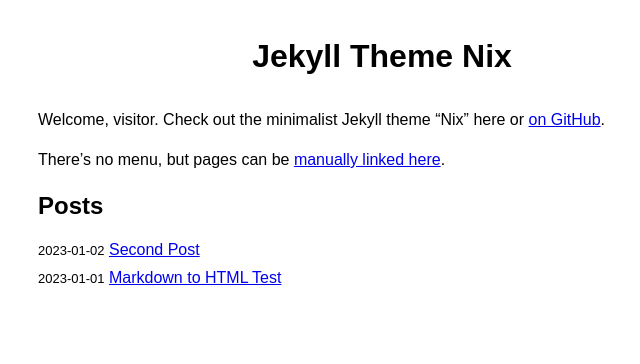
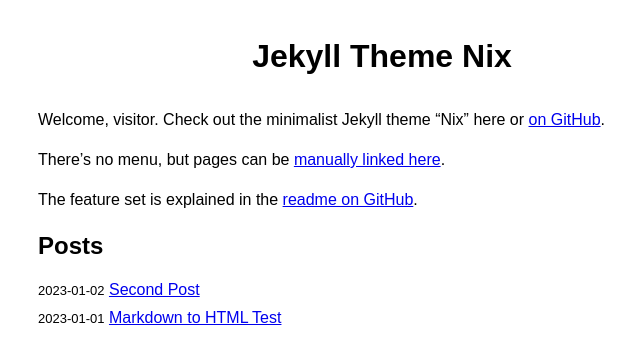
Before and after one commit to michaelnordmeyer/jekyll-theme-nix, a Jekyll site: the page built from index.md, in a window 1280 px wide. Shown: the top 364 px of the page, without its empty margins (258-898 px from the left). Built offline with Jekyll 4.4.1, drawn with Linux system fonts in a browser that asks for light colours; cached includes are drawn as plain includes.

Commit message:
Add info about feature set to demo

```diff
--- a/index.md
+++ b/index.md
@@ -6,3 +6,5 @@ layout: home
 Welcome, visitor. Check out the minimalist Jekyll theme “Nix” here or [on GitHub](https://github.com/michaelnordmeyer/jekyll-theme-nix).
 
 There’s no menu, but pages can be [manually linked here](/about).
+
+The feature set is explained in the [readme on GitHub](https://github.com/michaelnordmeyer/jekyll-theme-nix).
```
